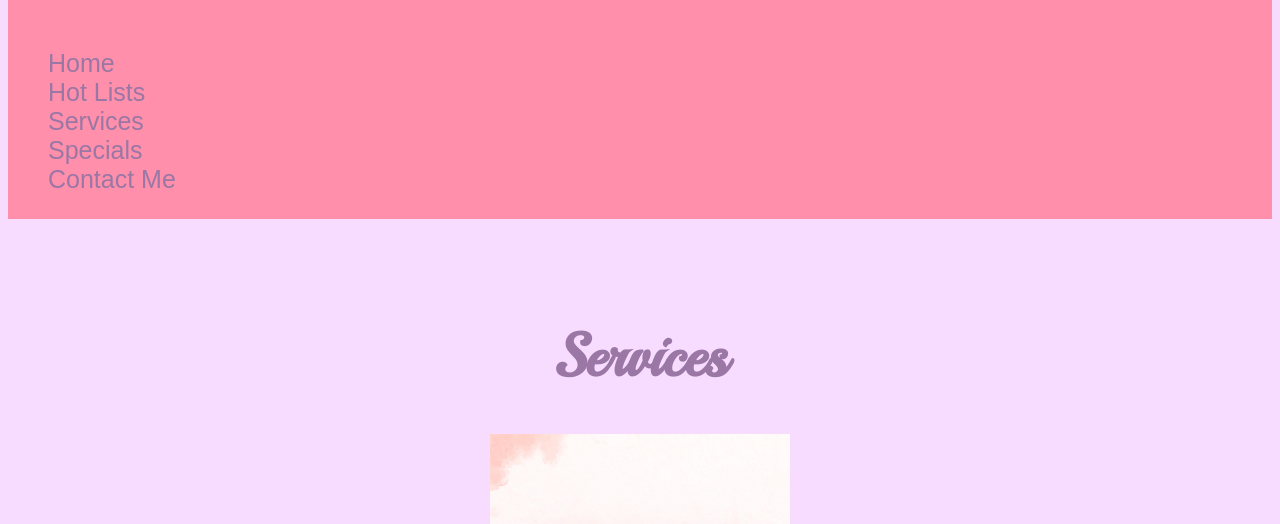
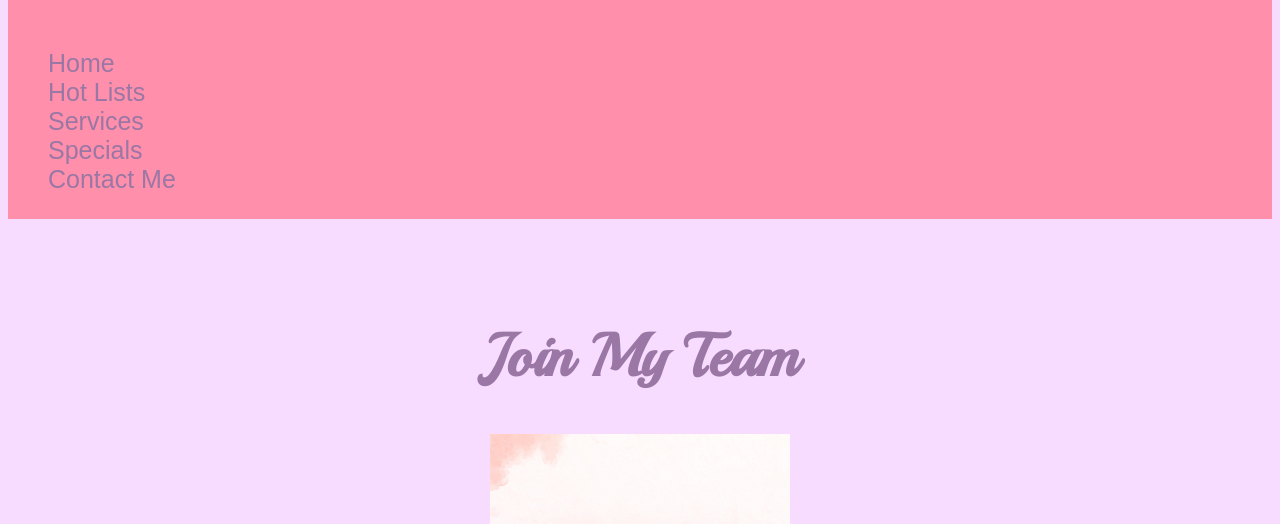
Before and after one commit to Jpickler/nomadicbeautybycrystal, a plain HTML site: page joinmyteam.html in a window 1280 px wide. Shown: the part 276-800 px from the top of the page. Drawn offline with Linux system fonts and the light colour scheme; a web font is replaced by a local one.

Commit message:
join my team h1 fixed

```diff
--- a/joinmyteam.html
+++ b/joinmyteam.html
@@ -32,7 +32,7 @@
     <!-- header end -->
 
     <div class="body-container">
-      <h1 class="section-heading">Services</h1>
+      <h1 class="section-heading">Join My Team</h1>
       <img src="comingsoon.png" style: width="300px" />
     </div>
     <!-- end of body-container -->
```
